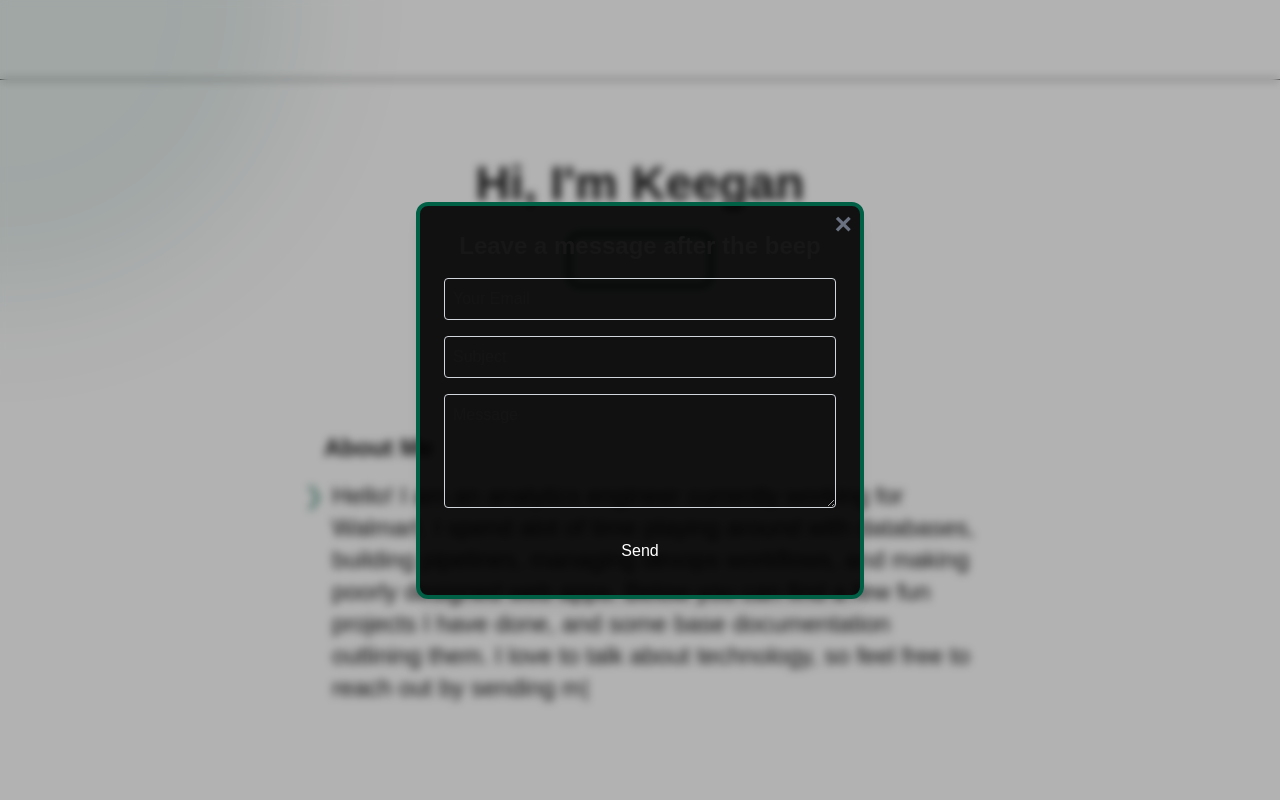
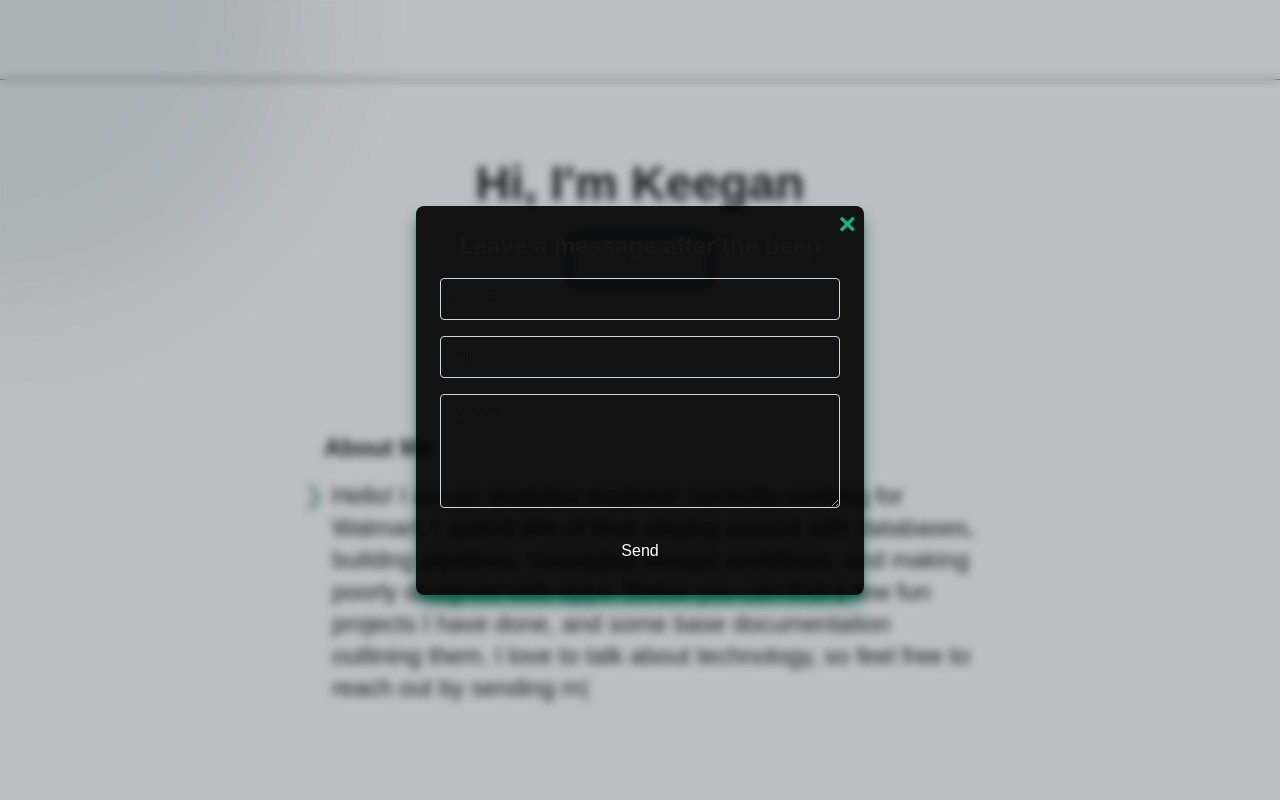
Before and after one commit to dbo-keeganpatton/personal-website-2.0, a Next.js app: page / in a window 1280 px wide. Both pictures are taken after a click on the button "Get in Touch". Shown: the top 800 px of the page. Built offline with nearby package versions, Linux system fonts and the light colour scheme.

Commit message:
Update Email Modal style

```diff
--- a/components/Contact.tsx
+++ b/components/Contact.tsx
@@ -1,8 +1,7 @@
 export default function Contact() {
 	return (
 		<section className="py-16 text-center">
-			<h2 className="text-3xl font-semibold mb-4">Let's Connect</h2>
-            <p className="mb-6">Reach out via email or find me on social media.</p>
+			<h2 className="text-3xl font-semibold pb-2">Let's Connect</h2>
             <a href="mailto:keeganpatton@gmail.com" className="text-lg text-emerald-700 underline"> keeganpatton@gmail.com </a>
 			<br />
 			<a href="https://www.linkedin.com/in/keeganpatton/" className="text-lg text-emerald-700 underline"> LinkedIn/keeganpatton  </a>
--- a/components/EmailModal.tsx
+++ b/components/EmailModal.tsx
@@ -11,15 +11,15 @@ const Modal: React.FC<ModalProps> = ({ isOpen, onClose, children }) => {
 
     return (
         <div
-            className="fixed inset-0 z-50 flex items-center justify-center bg-black/30 backdrop-blur-xs  duration-200"
+            className="fixed inset-0 z-50 flex items-center justify-center bg-gray-800/30 backdrop-blur-xs  duration-200"
             onClick={onClose}
         >
             <div
-                className="bg-black/90 rounded-xl shadow-lg p-6 w-full max-w-md mx-4 relative border-4 border-emerald-800"
+                className="bg-black/90 rounded-lg shadow-emerald-800 shadow-lg p-6 w-full max-w-md mx-4 relative"
                 onClick={(e) => e.stopPropagation()}
             >
                 <button
-                    className="absolute top-0 right-2 text-gray-500 hover:text-red-700 text-3xl font-bold"
+                    className="absolute top-0 right-2 text-emerald-500 hover:text-red-700 text-3xl font-bold"
                     onClick={onClose}
                     aria-label="Close Modal"
                 >
```
